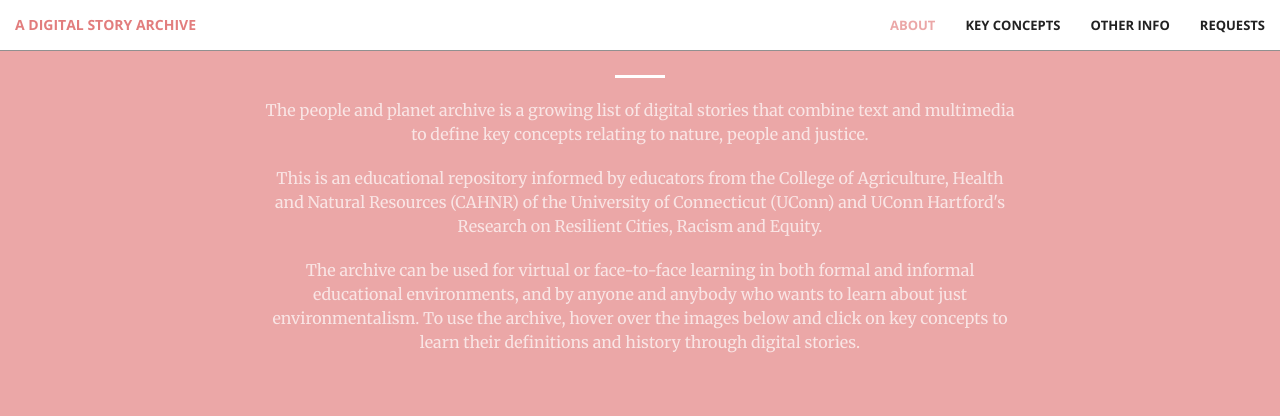
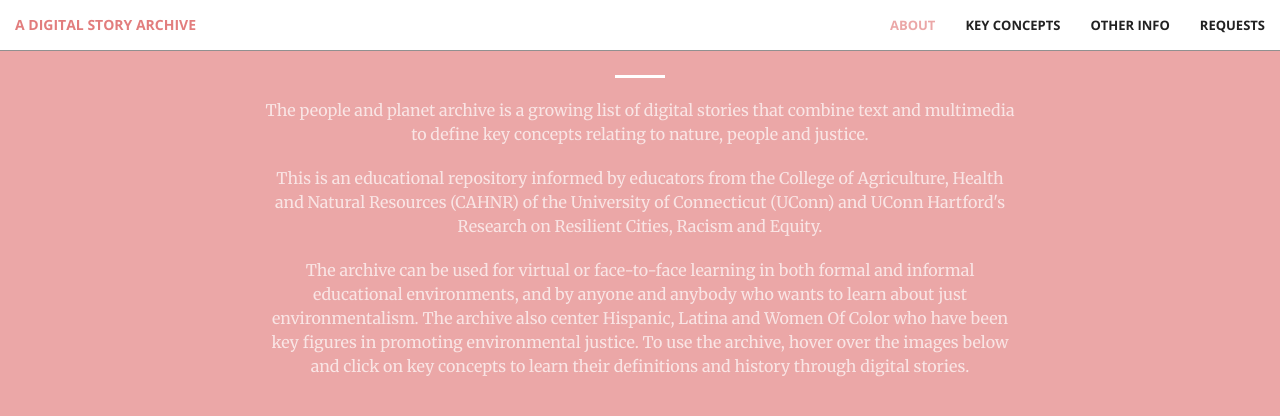
Before and after one commit to peopleandplanet/peopleandplanet.github.io, a Jekyll site: the page built from index.html, in a window 1280 px wide and 900 px high, scrolled down 978 px, cut to the strip 0-450 px from the top of the window. Shown: the top 416 px of the strip. Built offline with Jekyll 4.4.1, drawn with Linux system fonts in a browser that asks for light colours.

Commit message:
Update call-to-action.html

```diff
--- a/_includes/call-to-action.html
+++ b/_includes/call-to-action.html
@@ -6,7 +6,7 @@
                 <hr class="light">
                 <p class="text-faded">The people and planet archive is a growing list of digital stories that combine text and multimedia to define key concepts relating to nature, people and justice.</p>
                 <p class="text-faded">This is an educational repository informed by educators from the College of Agriculture, Health and Natural Resources (CAHNR) of the University of Connecticut (UConn) and UConn Hartford's Research on Resilient Cities, Racism and Equity.</p>
-                <p class="text-faded">The archive can be used for virtual or face-to-face learning in both formal and informal educational environments, and by anyone and anybody who wants to learn about just environmentalism. To use the archive, hover over the images below and click on key concepts to learn their definitions and history through digital stories.</p>
+                <p class="text-faded">The archive can be used for virtual or face-to-face learning in both formal and informal educational environments, and by anyone and anybody who wants to learn about just environmentalism. The archive also center Hispanic, Latina and Women Of Color who have been key figures in promoting environmental justice. To use the archive, hover over the images below and click on key concepts to learn their definitions and history through digital stories.</p>
                 <p class="text-faded"> </p>
             </div>
         </div>
```
